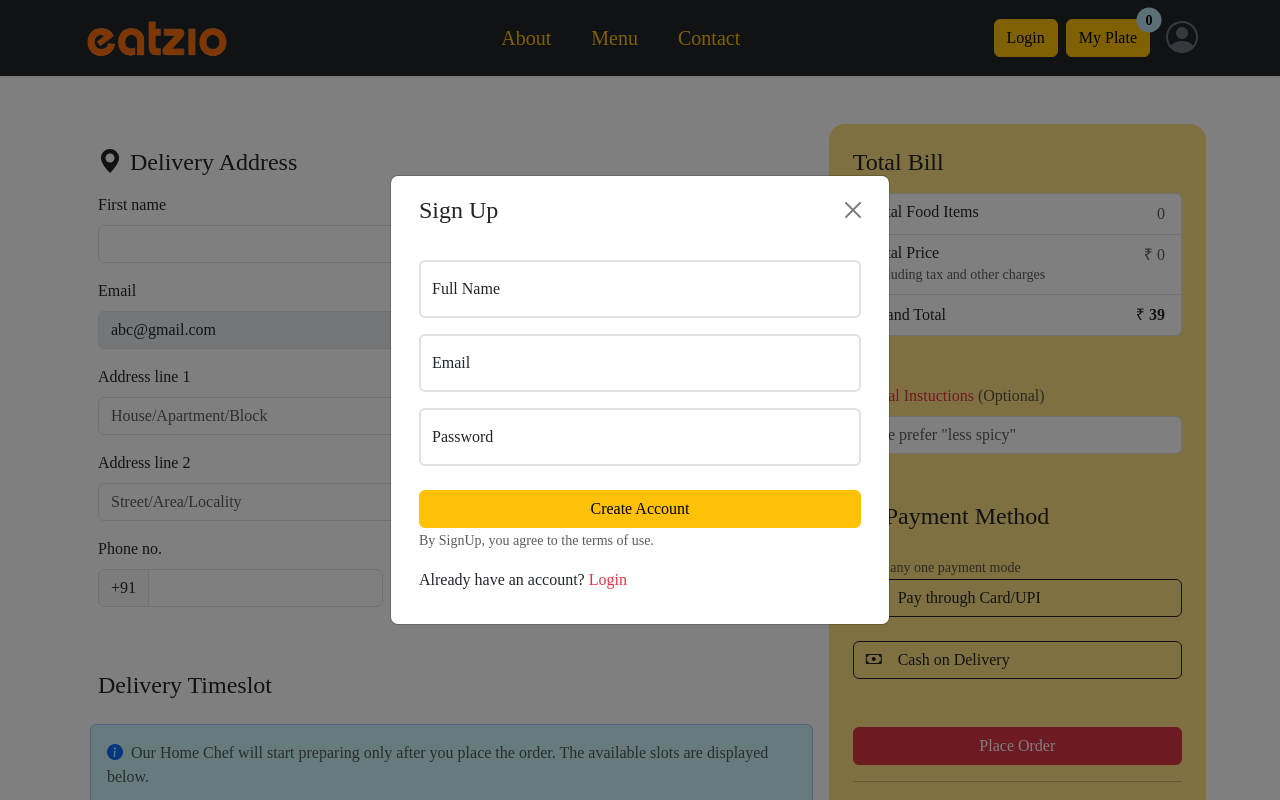
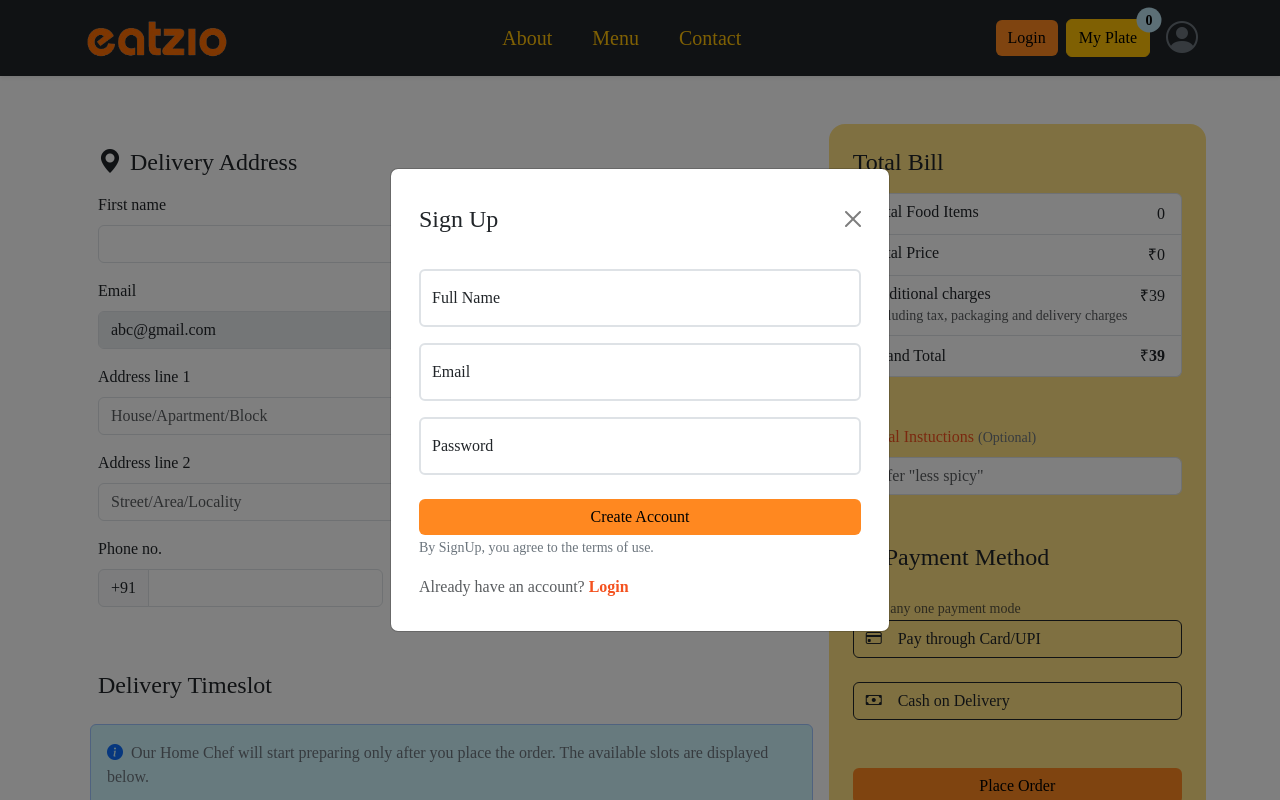
Before and after one commit to richa-daripa/Food-Website, a React (Vite) app: page /checkout in a window 1280 px wide. Both pictures are taken after a click on the button "Login". Shown: the top 800 px of the page. Built offline with nearby package versions, Linux system fonts and the light colour scheme; a web font is replaced by a local one.

Commit message:
add changes

```diff
--- a/src/component/CartItem.jsx
+++ b/src/component/CartItem.jsx
@@ -12,9 +12,9 @@ const CartItem = ({ id, name, image, price, description, itemObj }) => {
                     <img src={image} alt="" width="160" height="140" className="img-fluid" />
                 </Col>
                 <Col xs={6} md={4}>
-                    <h5 className="my-0">{name}</h5>
-                    <small className="text-body-secondary d-block text-wrapping py-3">{description}</small>
-                    <span className="d-block">₹ {price}</span>
+                    <h5 >{name}</h5>
+                    <p className="text-secondary d-block text-wrapping fs-6">{description}</p>
+                    <span className="d-block fs-5">₹ {price}</span>
                 </Col>
                 <Col xs={6} md className=" d-flex justify-content-center align-items-center ">
                     <Button variant="outline-secondary bg-body-secondary text-black" className="btn-sm" onClick={()=>removeFromCart(id)}>
--- a/src/component/DishCard.jsx
+++ b/src/component/DishCard.jsx
@@ -16,7 +16,7 @@ const DishCard = ({id, name, image, price, description, setShow}) => {
             <Card className="bg-dark shadow border-0 h-100 rounded-4" style={{width:"18rem"}}>
                 <Card.Img variant="top" src={image} className='rounded-top-4' />
                 <CardImgOverlay className='d-flex align-items-end justify-content-end'>
-                    <Button variant="warning" size='sm' className='w-50 ' onClick={handleClick}>Add</Button>
+                    <Button variant="warning" size='sm' className='w-50 fs-6' onClick={handleClick}>Add</Button>
                 </CardImgOverlay>
                 <Card.Body className='d-flex flex-column'>
                     <Card.Title className="text-white fs-4">
--- a/src/component/Login.jsx
+++ b/src/component/Login.jsx
@@ -32,7 +32,7 @@ const Login = ({ showLogin, setShowLogin }) => {
             aria-labelledby="contained-modal-title-vcenter"
             centered
         >
-            <Container>
+            <Container className='mt-3'>
                 <Modal.Header className='border-bottom-0' closeButton>
                     <Modal.Title >{currState}</Modal.Title>
                 </Modal.Header>
@@ -79,22 +79,22 @@ const Login = ({ showLogin, setShowLogin }) => {
                             )}
                         </div>
 
-                        <Button variant='warning w-100' type='submit'>
+                        <Button className='w-100 custom-button-color' type='submit'>
                             {isSignUp ? "Create Account" : "Login"}
                         </Button>
 
                         {!isSignUp ?
                             <>
-                                <p className="text-center text-muted my-3 fs-5">or</p>
-                                <Button variant="outline-danger w-100" className='mb-3 rounded-3'>
+                                <p className="text-center text-secondary my-3 fs-5">or</p>
+                                <Button variant="outline-dark w-100" className='mb-3 rounded-3'>
                                     <i className="bi bi-google me-2"></i>
                                     Sign in with Google
                                 </Button>
-                                <p className="my-3 text-muted">New to Eatzio? <span className='text-danger custom-toggle' onClick={() => setCurrState("Sign Up")}>SignUp</span></p>
+                                <p className="my-3 text-muted">New to Eatzio? <span className='custom-text-color custom-toggle fw-semibold' onClick={() => setCurrState("Sign Up")}>SignUp</span></p>
                             </> :
                             <>
-                                <small className="text-muted">By SignUp, you agree to the terms of use.</small>
-                                <p className="my-3">Already have an account? <span className='text-danger custom-toggle' onClick={() => setCurrState("Login")}>Login</span></p>
+                                <small className="text-secondary">By SignUp, you agree to the terms of use.</small>
+                                <p className="my-3 text-muted ">Already have an account? <span className='custom-text-color custom-toggle fw-semibold' onClick={() => setCurrState("Login")}>Login</span></p>
                             </>
                         }
                     </form>
--- a/src/component/NavBar.jsx
+++ b/src/component/NavBar.jsx
@@ -32,12 +32,12 @@ const NavBar = () => {
                     <hr />
                     <Offcanvas.Body>
                         <Nav className="flex-column fs-5">
-                            <Nav.Link href="#home" className="text-warning">About</Nav.Link>
-                            <Nav.Link to className="text-warning">Menu</Nav.Link>
+                            <Nav.Link as={NavLink} to="/about" className="text-warning">About</Nav.Link>
+                            <Nav.Link as={NavLink} to="/menu" className="text-warning">Menu</Nav.Link>
                             <Nav.Link href="#contact" className="text-warning">Contact</Nav.Link>
                             <hr />
-                            <Nav.Link href="#features" className='text-warning'>My Cart</Nav.Link>
-                            <Nav.Link href="#features" className='text-warning'>Logout</Nav.Link>
+                            <Nav.Link className='text-secondary' onClick={()=>navigate('/cart')}>My Cart</Nav.Link>
+                            <Nav.Link href="#features" className='text-secondary'>Logout</Nav.Link>
                         </Nav>
                     </Offcanvas.Body>
                 </Offcanvas>
@@ -48,7 +48,7 @@ const NavBar = () => {
                     <Nav.Link  className='text-warning'>Contact</Nav.Link>
                 </Nav>
 
-                <Button variant="warning" className="me-2" onClick={() => setShowLogin(true)}>
+                <Button className="me-2 custom-button-color" onClick={() => setShowLogin(true)}>
                     Login
                 </Button>
 
--- a/src/pages/Checkout.jsx
+++ b/src/pages/Checkout.jsx
@@ -2,16 +2,7 @@ import React, { useContext, useState } from 'react';
 import { useNavigate } from 'react-router-dom';
 import { Button, Alert, Col, Container, ListGroup, Row, Form, Modal } from 'react-bootstrap';
 import { StoreContext } from '../contextapi/ContextAPI';
-
-const timeOptions = {
-    Breakfast: ['7:00 AM', '8:00 AM', '9:00 AM'],
-    Lunch: ['12:00 PM', '1:00 PM', '2:00 PM'],
-    Snacks: ['4:00 PM', '5:00 PM'],
-    Dinner: ['9:00 PM', '10:00 PM', '11:00 PM'],
-    PreOrder: ['7:00 AM', '12:00 PM', '4:00 PM', '9:00 PM'],
-};
-
-const mealCategory = ['Breakfast', 'Lunch', 'Snacks', 'Dinner', 'PreOrder'];
+import { timeOptions,mealCategory } from '../data';
 
 const Checkout = () => {
     const { getTotalAmount, totalQuantity } = useContext(StoreContext);
@@ -32,6 +23,8 @@ const Checkout = () => {
         }
     }
 
+
+
     return (
         <Container className='my-5'>
             <Form onSubmit={handleSubmit}>
@@ -41,38 +34,38 @@ const Checkout = () => {
 
                         <Row className='g-3'>
                             <div className="col-sm-6">
-                                <label for="firstName" className="form-label">First name</label>
+                                <label htmlForfor="firstName" className="form-label">First name</label>
                                 <input type="text" className="form-control" id="firstName" required />
                             </div>
                             <div className="col-sm-6">
-                                <label for="lastName" className="form-label">Last name</label>
+                                <label htmlForfor="lastName" className="form-label">Last name</label>
                                 <input type="text" className="form-control" id="lastName" required />
                             </div>
                             <div className="col-12">
-                                <label for="email" className="form-label">Email</label>
+                                <label htmlForfor="email" className="form-label">Email</label>
                                 <input type="email" className="form-control" id="email" value='abc@gmail.com' disabled readOnly />
                             </div>
                             <div className="col-12">
-                                <label for="address" className="form-label">Address line 1</label>
+                                <label htmlForfor="address" className="form-label">Address line 1</label>
                                 <input type="text" className="form-control" id="address" placeholder="House/Apartment/Block" required />
                             </div>
                             <div className="col-12">
-                                <label for="address2" className="form-label">Address line 2</label>
+                                <label htmlForfor="address2" className="form-label">Address line 2</label>
                                 <input type="text" className="form-control" id="address2" placeholder="Street/Area/Locality" required />
                             </div>
                             <div className=" col-md-5">
-                                <label for="phone" className="form-label">Phone no.</label>
+                                <label htmlForfor="phone" className="form-label">Phone no.</label>
                                 <div className='input-group'>
                                     <span className="input-group-text">+91</span>
                                     <input type="text" className="form-control" required></input>
                                 </div>
                             </div>
                             <div className="col-md-4">
-                                <label for="state" className="form-label">State</label>
+                                <label htmlForfor="state" className="form-label">State</label>
                                 <select className="form-select" required>
-                                <option value="C">Chennai</option>
-                                <option value="H">Hyderabad</option>
-                                <option value="M">Mumbai</option>
+                                    <option value="C">Chennai</option>
+                                    <option value="H">Hyderabad</option>
+                                    <option value="M">Mumbai</option>
                                 </select>
                             </div>
                             <div className="col-md-3">
@@ -83,7 +76,7 @@ const Checkout = () => {
                         <Row className='g-3 mt-5'>
                             <h4>Delivery Timeslot</h4>
                             <Alert className='bg-info-subtle'>
-                                <p className='text-muted'><i className="bi bi-info-circle-fill me-2 text-primary"></i>
+                                <p className='text-secondary'><i className="bi bi-info-circle-fill me-2 text-primary"></i>
                                     Our Home Chef will start preparing only after you place the order.
                                     The available slots are displayed below.
                                 </p>
@@ -123,32 +116,38 @@ const Checkout = () => {
                         </Row>
                     </Col>
                     <Col md={5} lg={4} className="p-4 rounded-4 bg-warning bg-opacity-50">
-                        <h4 className="d-flex justify-content-between align-items-center mb-3">
+                        <h4 className="d-flex justify-content-between  mb-3">
                             Total Bill
                         </h4>
                         <ListGroup>
                             <ListGroup.Item className='d-flex justify-content-between'>
                                 <div>
-                                    <h6 className="my-0">Total Food Items</h6>
+                                    <h6 className="my-0 fw-light">Total Food Items</h6>
                                 </div>
-                                <span className="text-body-secondary">{totalQuantity()}</span>
+                                <span>{totalQuantity()}</span>
                             </ListGroup.Item>
                             <ListGroup.Item className='d-flex justify-content-between'>
                                 <div>
-                                    <h6 className="my-0">Total Price</h6>
-                                    <small className="text-body-secondary">including tax and other charges</small>
+                                    <h6 className="my-0 fw-light">Total Price</h6>
                                 </div>
-                                <span className="text-body-secondary">₹ {getTotalAmount()}</span>
+                                <span >₹{getTotalAmount()}</span>
+                            </ListGroup.Item>
+                            <ListGroup.Item className='d-flex justify-content-between'>
+                                <div>
+                                    <h6 className="my-0 fw-light">Additional charges</h6>
+                                    <small className="text-body-secondary">Including tax, packaging and delivery charges</small>
+                                </div>
+                                <span>₹39</span>
                             </ListGroup.Item>
 
                             <ListGroup.Item className='d-flex justify-content-between'>
-                                <span>Grand Total</span> <strong>₹ {getTotalAmount() + 39}</strong>
+                                <span>Grand Total</span> <strong>₹{getTotalAmount() + 39}</strong>
                             </ListGroup.Item>
                         </ListGroup>
 
                         <div className="col-md-12 mt-5">
-                            <label className="form-label text-danger">Special Instuctions <span className="text-muted">(Optional)</span></label>
-                            <input type="text" className="form-control " placeholder='Like prefer "less spicy"' />
+                            <label className="form-label custom-text-color ">Special Instuctions <small className="text-secondary">(Optional)</small></label>
+                            <input type="text" className="form-control " placeholder='Prefer "less spicy"' />
                         </div>
                         <h4 className="mb-3 mt-5 mb-4"><i className="bi bi-wallet-fill me-2"></i>Payment Method</h4>
                         <small className='text-muted'>Select any one payment mode</small>
@@ -160,9 +159,11 @@ const Checkout = () => {
                             <input type="checkbox" className="btn-check " id="btn-check-2-outlined" />
                             <label className="btn btn-outline-dark w-100 text-start" for="btn-check-2-outlined"><i className="bi bi-cash me-3"></i>Cash on Delivery</label>
                         </div>
-                        <Button variant='danger w-100 mt-5' type='submit'>Place Order</Button>
-                        <hr />
-                        <Button className='bg-warning-subtle text-dark w-100 mt-5' onClick={() => navigate('/cart')}>Back to Plate</Button>
+
+                        <div className='col-12 d-grid gap-3 mt-5'>
+                            <Button className='w-100 custom-button-color' type='submit'>Place Order</Button>
+                            <Button variant='warning' className="w-100" onClick={() => navigate('/cart')}>Back to Plate</Button>
+                        </div>
                     </Col>
                 </Row>
             </Form>
--- a/src/pages/FoodDisplay.jsx
+++ b/src/pages/FoodDisplay.jsx
@@ -80,8 +80,8 @@ const FoodDisplay = () => {
             </Container>
             {
                 visibleItemCount < filteredItems.length && (
-                    <div className="text-center mt-5">
-                        <Button className=" border-1 rounded-0 bg-warning text-secondary" onClick={handleLoadMore}>Load More</Button>
+                    <div className="text-center my-5">
+                        <Button variant='warning' className="rounded-0 text-muted" onClick={handleLoadMore}>Load More</Button>
                     </div>
                 )
             }
--- a/src/style.css
+++ b/src/style.css
@@ -201,3 +201,18 @@ body {
   overflow-wrap: break-word;
   word-break: break-word;
 }
+
+
+/*----------------------------------------------------------*/
+.custom-button-color{
+  background: #ff8820 !important;
+  border: none !important;
+  outline: none !important;
+  color: black !important;
+}
+.custom-button-color:hover {
+    background-color: #ff9a41 !important;
+}
+.custom-text-color{
+  color: #f4511e ;
+}
```
Also changed, not shown: src/data.js (+14 -4 lines), src/pages/Cart.jsx (+7 -7 lines), src/pages/Order.jsx (+12 -11 lines).
